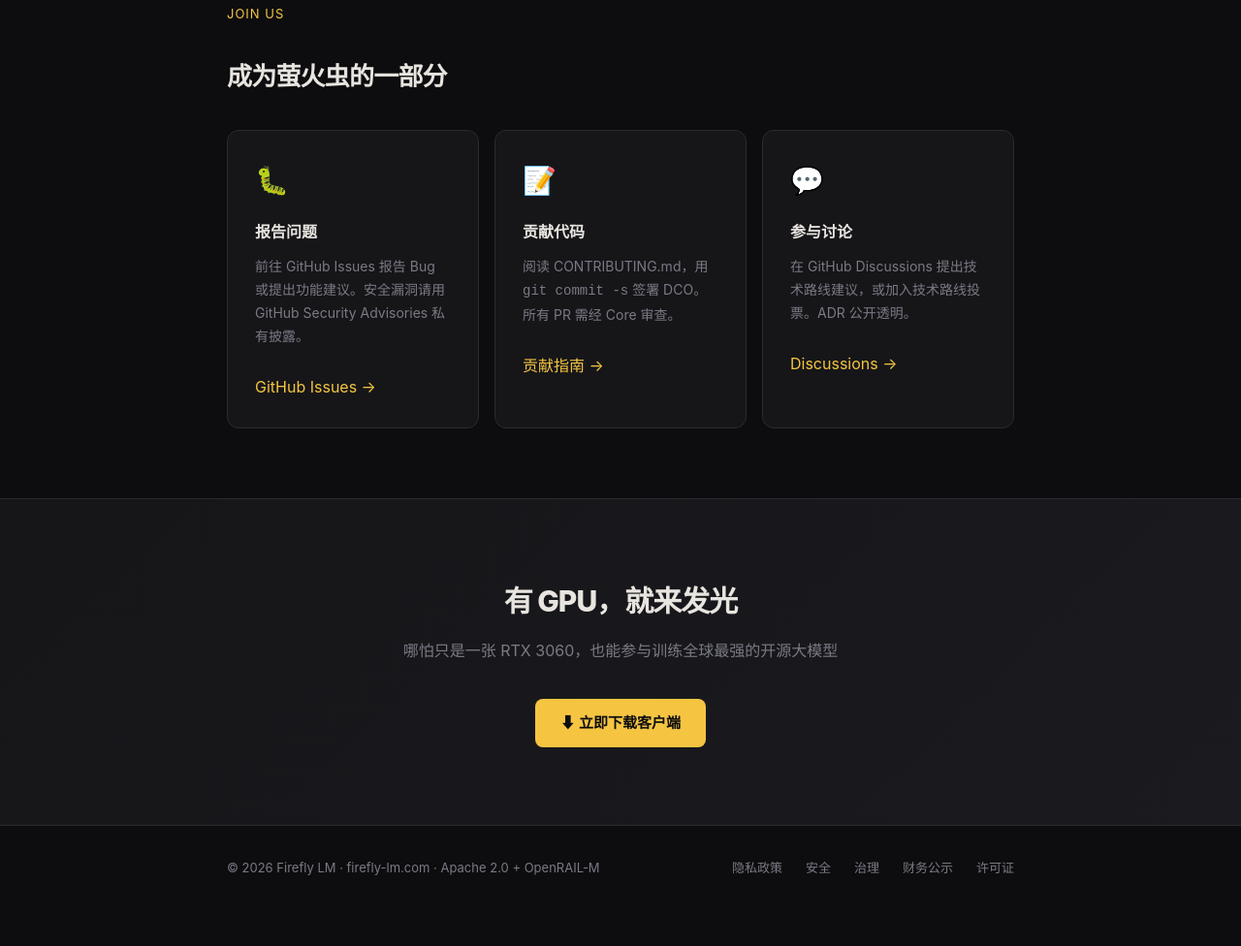
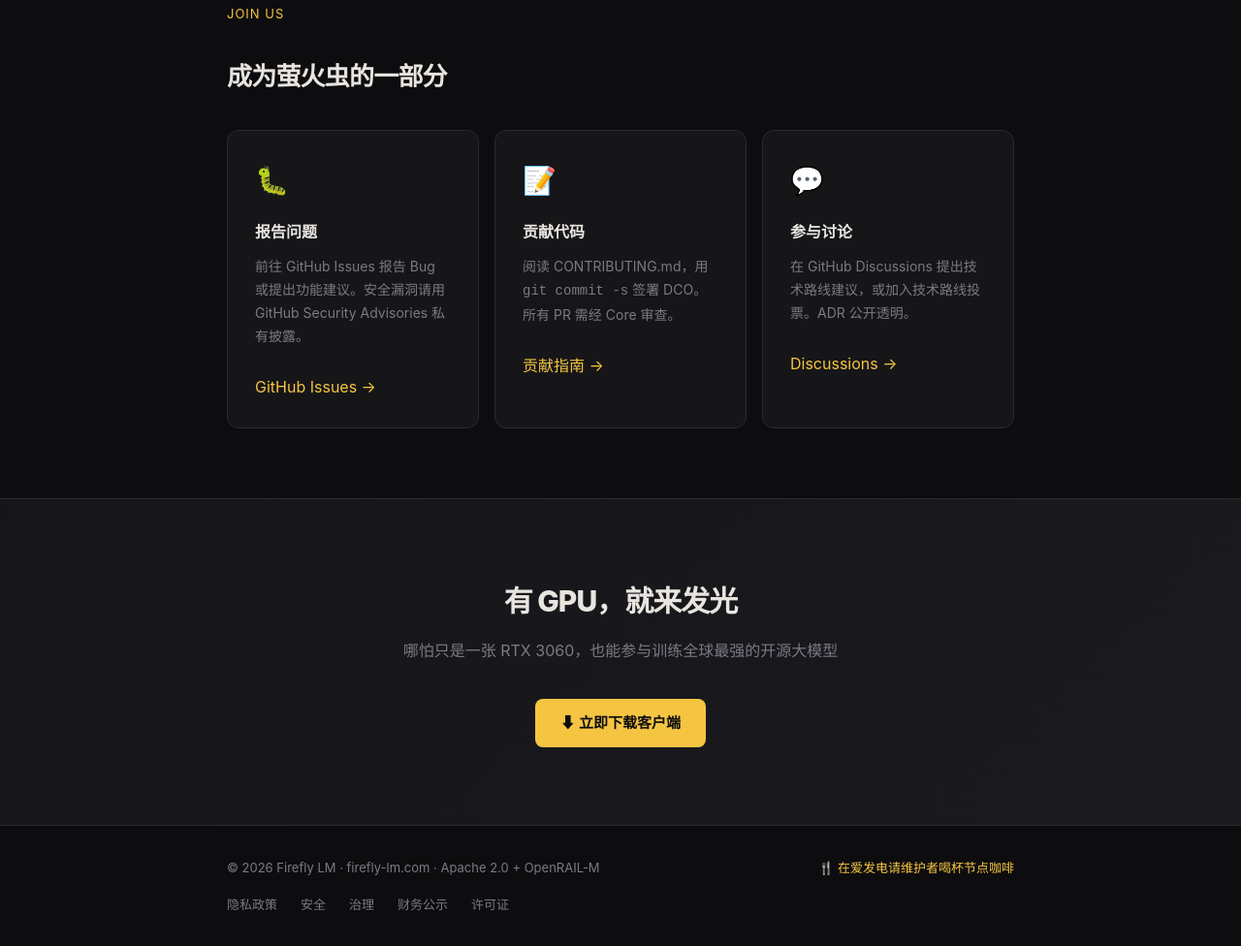
Before and after one commit to firefly-lm-org/docs, a plain HTML site: page website/index.html in a window 1280 px wide. Shown: the part 3059-4035 px from the top of the page at 97% size. Before the commit the page ends 3997 px from the top, so only its background shows below. Drawn offline with Linux system fonts and the light colour scheme.

Commit message:
website: add afdian link to footer

```diff
--- a/website/index.html
+++ b/website/index.html
@@ -389,6 +389,7 @@
 <footer>
   <div class="container">
     <span>© 2026 Firefly LM · firefly-lm.com · Apache 2.0 + OpenRAIL-M</span>
+    <span style="margin-left:20px"><a href="https://afdian.com/a/firefly-lm" target="_blank" style="color:#f5c542;">&#127860; 在爱发电请维护者喝杯节点咖啡</a></span>
     <ul>
       <li><a href="https://github.com/firefly-lm-org/docs/blob/main/PRIVACY.md" target="_blank">隐私政策</a></li>
       <li><a href="https://github.com/firefly-lm-org/docs/blob/main/SECURITY.md" target="_blank">安全</a></li>
```
